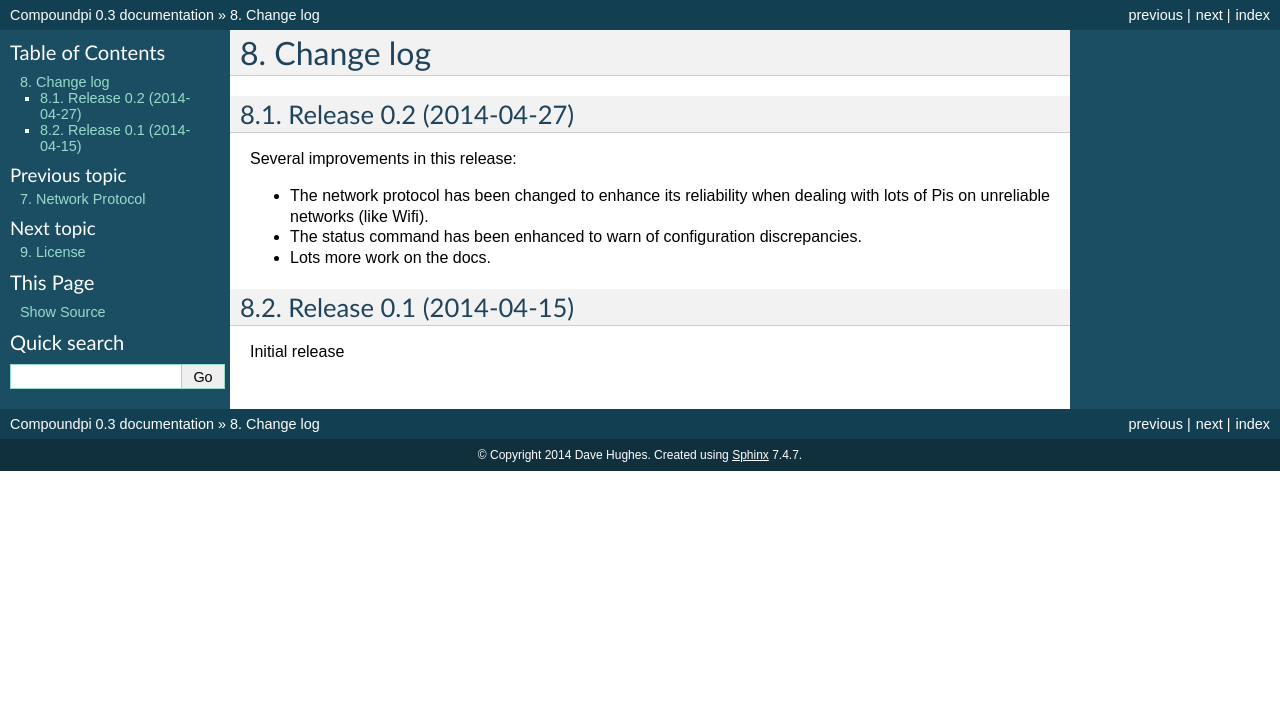
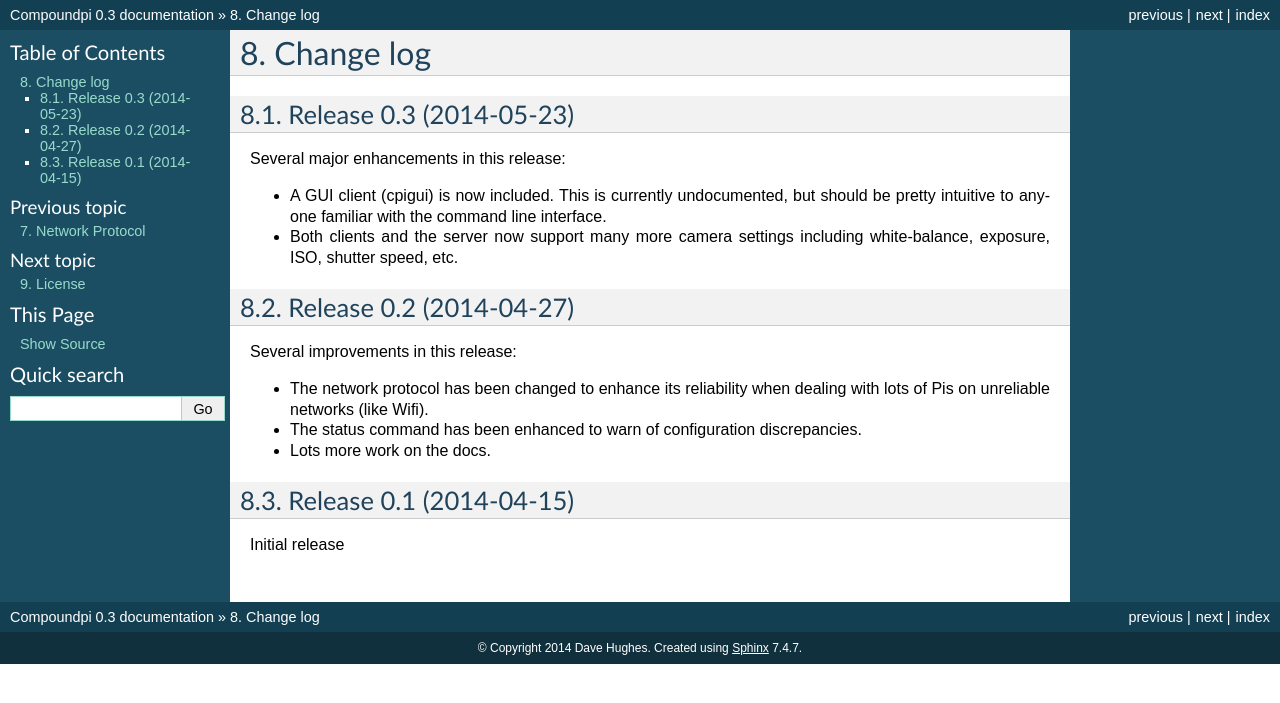
Before and after one commit to waveform-computing/compoundpi, a Sphinx documentation site: the page built from docs/changelog.rst, in a window 1280 px wide. Shown: the top 703 px of the page. Built offline with Sphinx 7.4.7, drawn with Linux system fonts in a browser that asks for light colours.

```diff
--- a/docs/changelog.rst
+++ b/docs/changelog.rst
@@ -3,6 +3,18 @@
 ==========
 Change log
 ==========
+
+
+Release 0.3 (2014-05-23)
+========================
+
+Several major enhancements in this release:
+
+* A GUI client (cpigui) is now included. This is currently undocumented, but
+  should be pretty intuitive to anyone familiar with the command line
+  interface.
+* Both clients and the server now support many more camera settings including
+  white-balance, exposure, ISO, shutter speed, etc.
 
 
 Release 0.2 (2014-04-27)
```
Also changed, not shown: 6 other files.
